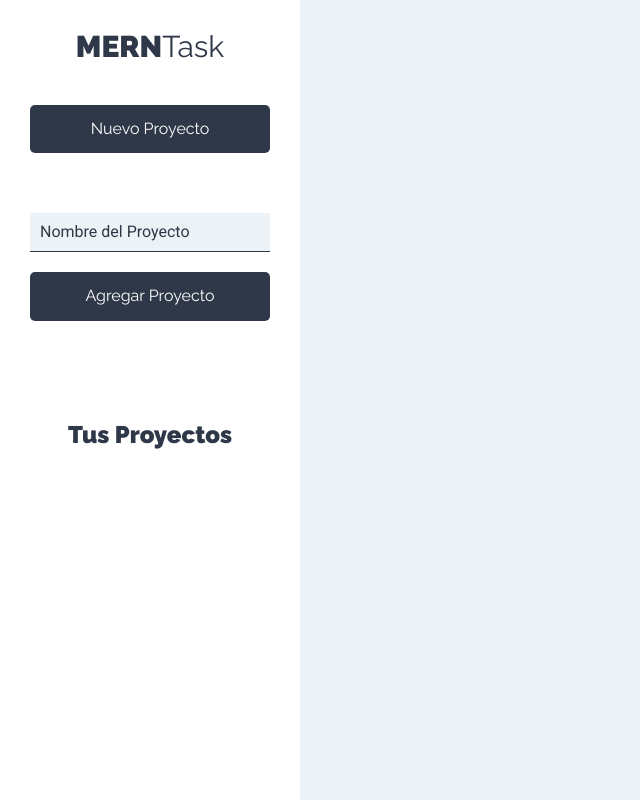
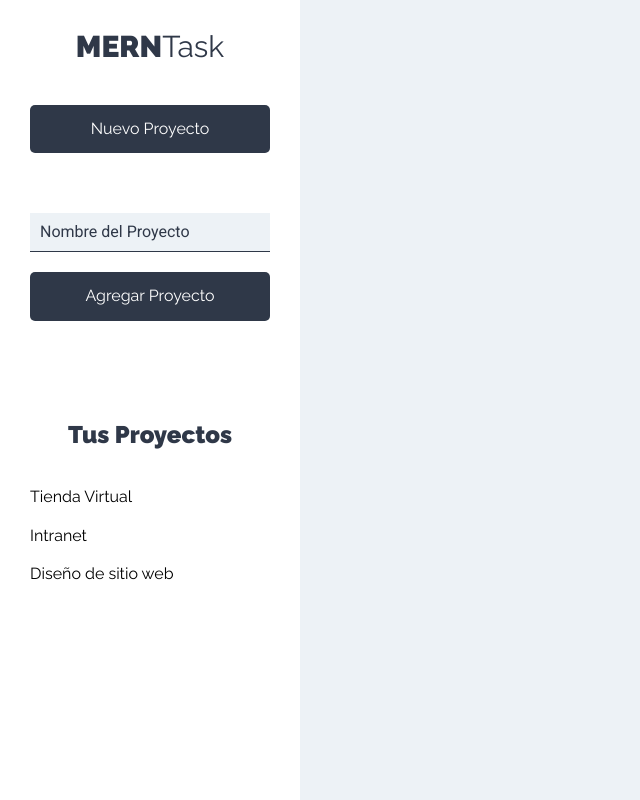
Before and after one commit to dgarciabravo13/MERNTask, a React (Create React App) app: page /proyectos in a window 1280 px wide. Shown: the whole page, without its empty margins (0-640 px from the left). Built offline with nearby package versions, Linux system fonts and the light colour scheme.

Commit message:
listing created projects

```diff
--- a/src/components/layout/Sidebar.js
+++ b/src/components/layout/Sidebar.js
@@ -1,13 +1,15 @@
 import React from 'react';
 import NuevoProyecto from "../proyectos/NuevoProyecto";
+import ListadoProyectos from "../proyectos/ListadoProyectos";
 
 const Sidebar = () => {
   return (
     <aside>
       <h1>MERN<span>Task</span></h1>
-      <NuevoProyecto></NuevoProyecto>
+      <NuevoProyecto/>
       <div className="proyectos">
         <h2>Tus Proyectos</h2>
+        <ListadoProyectos/>
       </div>
     </aside>
    );
--- /dev/null
+++ b/src/components/proyectos/ListadoProyectos.js
@@ -0,0 +1,19 @@
+import React from 'react';
+import Proyecto from "./Proyecto";
+
+const ListadoProyectos = () => {
+  const proyectos = [
+    {nombre:"Tienda Virtual"},
+    {nombre:"Intranet"},
+    {nombre:"Diseño de sitio web"}
+  ]
+  return (
+    <ul className="listado-proyectos">
+      {proyectos.map(proyecto =>(
+        <Proyecto proyecto={proyecto}/>
+      ))}
+    </ul>
+   );
+}
+
+export default ListadoProyectos;
--- /dev/null
+++ b/src/components/proyectos/Proyecto.js
@@ -0,0 +1,14 @@
+import React from 'react';
+
+const Proyecto = ({proyecto}) => {
+  return (
+    <li>
+      <button
+        type="button"
+        className="btn btn-blank"
+  >{proyecto.nombre}</button>
+    </li>
+   );
+}
+
+export default Proyecto;
```
